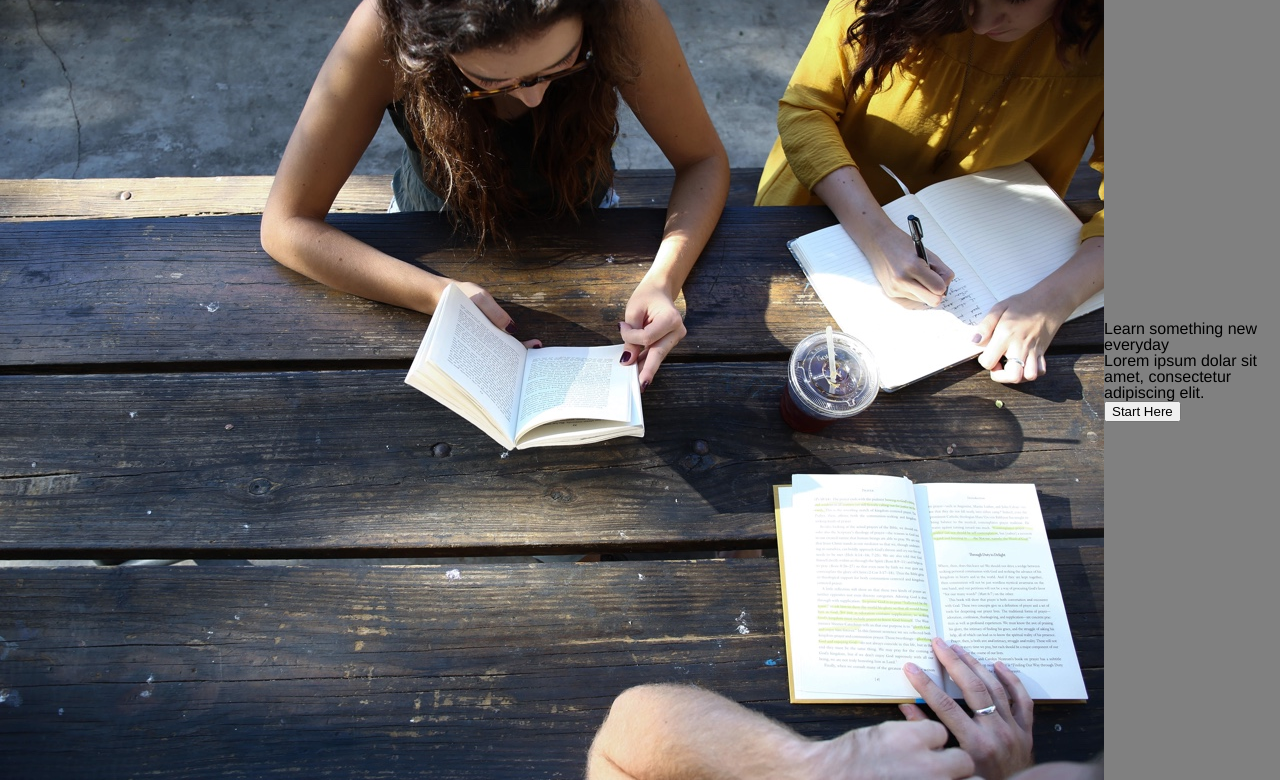
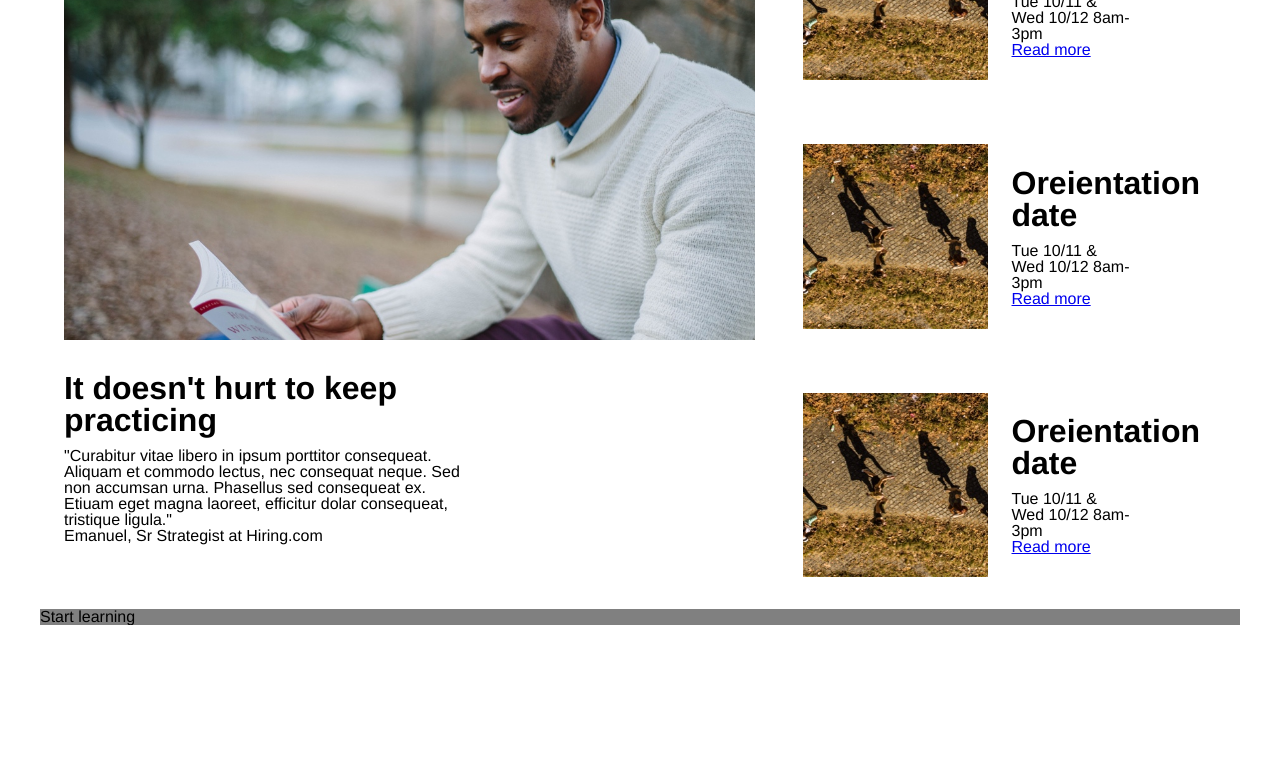
Before and after one commit to mattchupp/Colmar-Academy, a plain HTML site: page index.html in a window 1280 px wide. Shown: the part 732-1512 px from the top of the page. After the commit the page ends 1357 px from the top, so only its background shows below. Drawn offline with Linux system fonts and the light colour scheme.

Commit message:
adding another section

```diff
--- a/index.html
+++ b/index.html
@@ -22,22 +22,65 @@
     <div id="container">
 
       <div id="section-1">
+        <!-- <div id="left-col"> -->
           <img src="./resources/images/banner.jpg">
+        <!-- </div> -->
+        <!-- <div id="right-col"> -->
           <div id="content">
             <h1>Learn something new everyday</h1>
             <p>Lorem ipsum dolar sit amet, consectetur adipiscing elit.</p>
             <button>Start Here</button>
           </div>
+        <!-- </div> -->
       </div>
 
       <div id="section-2">
-        <img src="./resources/images/banner.jpg">
+        <div id="left-col">
+          <img src="./resources/images/information-main.jpg">
+          <h1>It doesn't hurt to keep practicing</h1>
+          <p>"Curabitur vitae libero in ipsum porttitor consequeat. Aliquam
+            et commodo lectus, nec consequat neque. Sed non accumsan urna.
+            Phasellus sed consequeat ex. Etiuam eget magna laoreet, efficitur dolar
+            consequeat, tristique ligula."
+          </p>
+          <p>Emanuel, Sr Strategist at Hiring.com</p>
+        </div>
+        <div id="right-col">
+          <div id="tab">
+            <img src="./resources/images/information-orientation.jpg">
             <div id="content">
-          <h1>Learn something new everyday</h1>
-          <p>Lorem ipsum dolar sit amet, consectetur adipiscing elit.</p>
-          <button>Start Here</button>
+              <h1>Oreientation date</h1>
+              <p>Tue 10/11 &amp; Wed 10/12 8am-3pm</p>
+              <a href="#">Read more</a>
             </div>
           </div>
+
+          <div id="tab">
+            <img src="./resources/images/information-orientation.jpg">
+            <div id="content">
+              <h1>Oreientation date</h1>
+              <p>Tue 10/11 &amp; Wed 10/12 8am-3pm</p>
+              <a href="#">Read more</a>
+            </div>
+          </div>
+
+          <div id="tab">
+            <img src="./resources/images/information-orientation.jpg">
+            <div id="content">
+              <h1>Oreientation date</h1>
+              <p>Tue 10/11 &amp; Wed 10/12 8am-3pm</p>
+              <a href="#">Read more</a>
+            </div>
+          </div>
+        </div>
+      </div>
+
+      <div id="section-3">
+        <h1> Start learning</h1>
+      </div>
+
+    </div>
+
 
   </div>
 
--- a/resources/css/index.css
+++ b/resources/css/index.css
@@ -4,7 +4,7 @@ body {
 }
 
 #container {
-  /*max-width: 1200px;*/
+  max-width: 1200px;
   margin: 0 auto;
 }
 
@@ -103,13 +103,68 @@ nav span a {
   display: flex;
   align-items: center;
   flex-direction: row;
-  background-color: grey;
-  top: 64px;
+  background-color: white;
+}
+
+#section-2 #left-col {
+  display: flex;
+  flex-direction: column;
+  width: 60%;
+}
+
+#section-2 #right-col {
+  width: 40%;
+  margin-left: 24px;
+  padding-left: 24px;
+  display: flex;
+  flex-direction: column;
+  justify-content: space-between;
+}
+
+#tab {
+  display: flex;
+  flex-direction: row;
+  align-items: center;
+  width: 40%;
+}
+
+#tab img {
+  width: 35%;
+  height: auto;
+  padding: 16px;
+}
+
+#tab #content {
+  width: 65%;
+}
+
+#section-2 #left-col p,
+#section-2 #left-col h1 {
+  padding-left: 24px;
+  width: 60%;
+}
+
+#section-2 h1 {
+  font-size: 32px;
+  margin-bottom: 12px;
+  font-weight: bold;
+}
+
+#section-2 img {
+  padding: 32px 24px;
+  width: 100%;
 }
 
 
 
 
+#section-3 {
+  position: relative;
+  display: flex;
+  align-items: center;
+  flex-direction: row;
+  background-color: grey;
+}
 
 
 
```
Also changed, not shown: 1 other file. Lines whose indentation alone changed are shown as unchanged.
